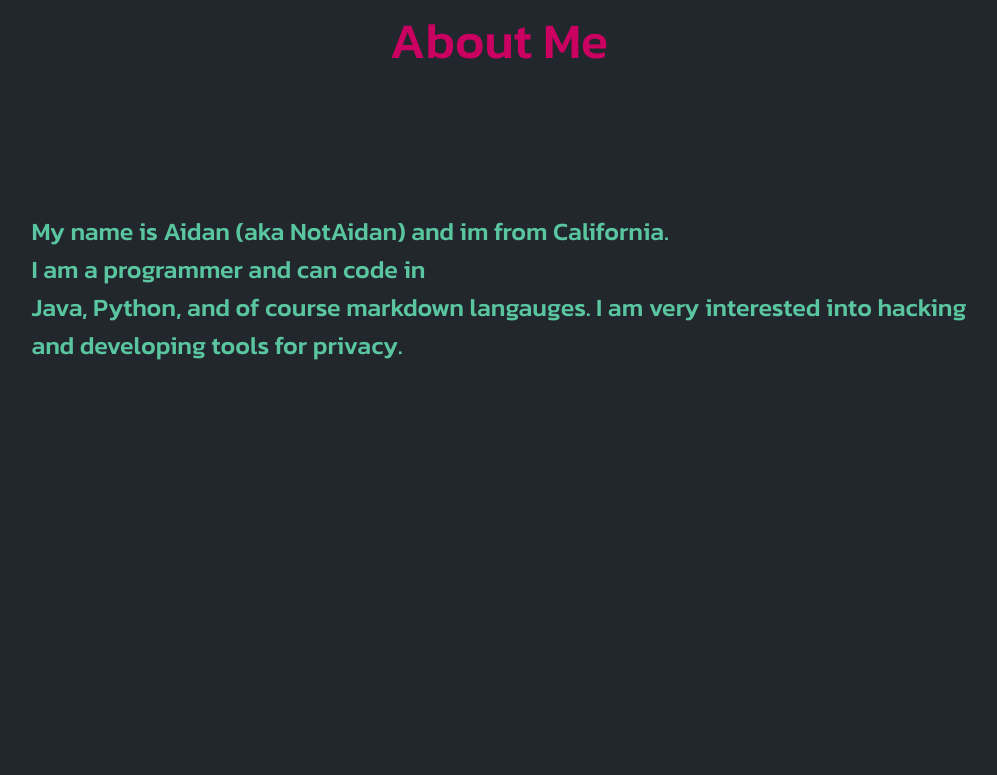
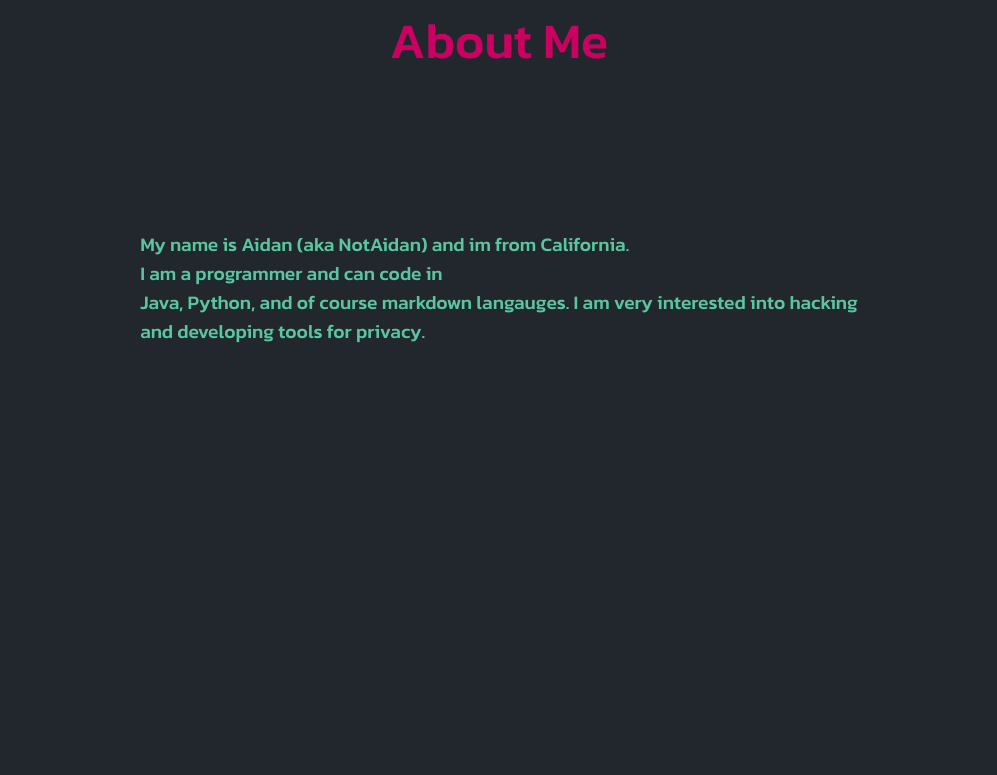
Before and after one commit to N0tA1dan/n0ta1dan.github.io, a plain HTML site: page index.html in a window 1280 px wide. Shown: the part 772-1547 px from the top of the page, without its empty margins (141-1138 px from the left). Drawn offline with Linux system fonts and the light colour scheme; a web font is replaced by a local one.

Commit message:
Update styles.css

```diff
--- a/styles.css
+++ b/styles.css
@@ -30,7 +30,7 @@ body {
   width: 100vw;
   height: 40vh;
   font-family: 'Kanit', sans-serif;
-  font-size: clamp(15px, 2vw, 25px);
+  font-size: clamp(15px, 1.5vw, 25px);
   color: #5AC69F;
 }
 
```
